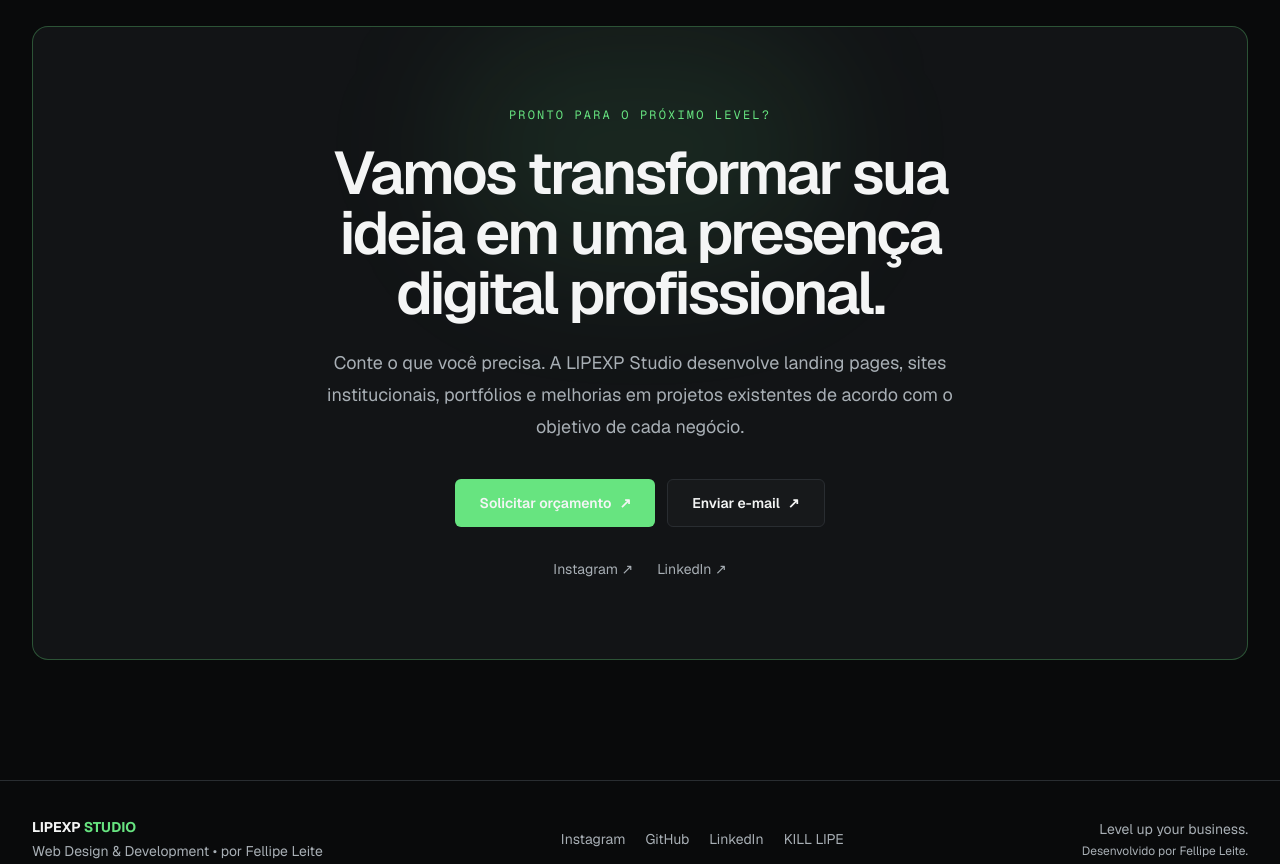
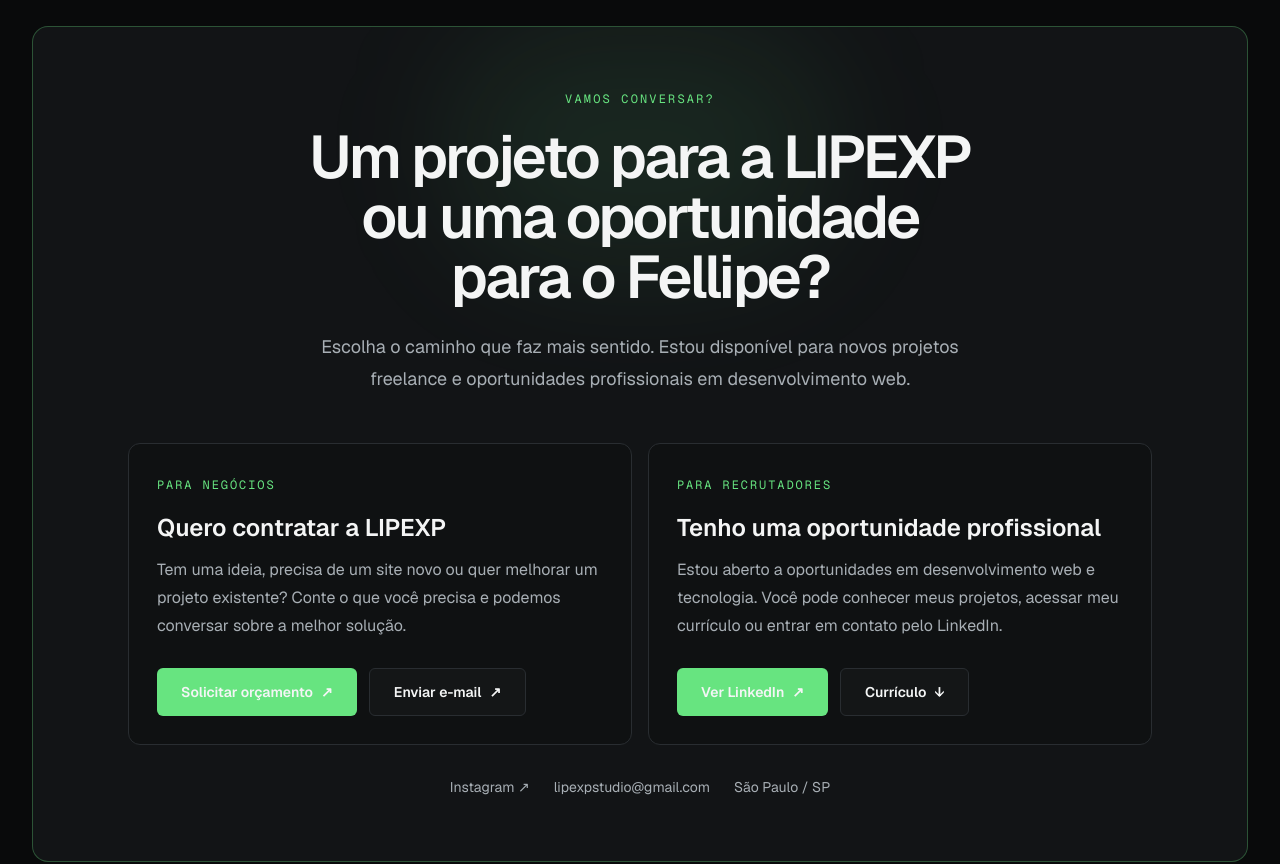
Before and after one commit to killLipe17/portfolio, a Next.js app: page / in a window 1280 px wide. Shown: the part 6780-7644 px from the top of the page. Built offline with nearby package versions, Linux system fonts and the light colour scheme.

Commit message:
feat: melhora secao de contato

```diff
--- a/components/home/contact-section.tsx
+++ b/components/home/contact-section.tsx
@@ -8,28 +8,46 @@
   return (
     <section id="contato" className="section-spacing border-t border-border">
       <div className="section-container">
-        <div className="relative overflow-hidden rounded-2xl border border-accent/30 bg-surface px-6 py-16 text-center sm:px-12 sm:py-20">
+        <div className="relative overflow-hidden rounded-2xl border border-accent/30 bg-surface px-6 py-14 sm:px-10 sm:py-16">
           <div
             className="absolute left-1/2 top-0 -z-0 h-60 w-96 -translate-x-1/2 rounded-full bg-accent/[0.09] blur-3xl"
             aria-hidden="true"
           />
 
-          <div className="relative z-10 mx-auto max-w-3xl">
+          <div className="relative z-10 mx-auto max-w-5xl">
+            <div className="mx-auto max-w-3xl text-center">
               <p className="section-eyebrow">
-              Pronto para o próximo level?
+                Vamos conversar?
               </p>
 
               <h2 className="mt-5 text-balance text-4xl font-semibold tracking-[-0.045em] sm:text-6xl">
-              Vamos transformar sua ideia em uma presença digital profissional.
+                Um projeto para a LIPEXP ou uma oportunidade para o Fellipe?
               </h2>
 
               <p className="mx-auto mt-6 max-w-2xl text-lg leading-8 text-muted">
-              Conte o que você precisa. A LIPEXP Studio desenvolve landing
-              pages, sites institucionais, portfólios e melhorias em projetos
-              existentes de acordo com o objetivo de cada negócio.
+                Escolha o caminho que faz mais sentido. Estou disponível para
+                novos projetos freelance e oportunidades profissionais em
+                desenvolvimento web.
+              </p>
+            </div>
+
+            <div className="mt-12 grid gap-4 md:grid-cols-2">
+              <article className="rounded-xl border border-border bg-background/30 p-6 sm:p-7">
+                <span className="font-mono text-xs uppercase tracking-[0.16em] text-accent">
+                  Para negócios
+                </span>
+
+                <h3 className="mt-4 text-2xl font-semibold">
+                  Quero contratar a LIPEXP
+                </h3>
+
+                <p className="mt-3 leading-7 text-muted">
+                  Tem uma ideia, precisa de um site novo ou quer melhorar um
+                  projeto existente? Conte o que você precisa e podemos
+                  conversar sobre a melhor solução.
                 </p>
 
-            <div className="mt-9 flex flex-col justify-center gap-3 sm:flex-row">
+                <div className="mt-7 flex flex-col gap-3 sm:flex-row">
                   <a
                     href="https://wa.me/5511914442908"
                     target="_blank"
@@ -48,6 +66,46 @@
                     <span aria-hidden="true">↗</span>
                   </a>
                 </div>
+              </article>
+
+              <article className="rounded-xl border border-border bg-background/30 p-6 sm:p-7">
+                <span className="font-mono text-xs uppercase tracking-[0.16em] text-accent">
+                  Para recrutadores
+                </span>
+
+                <h3 className="mt-4 text-2xl font-semibold">
+                  Tenho uma oportunidade profissional
+                </h3>
+
+                <p className="mt-3 leading-7 text-muted">
+                  Estou aberto a oportunidades em desenvolvimento web e
+                  tecnologia. Você pode conhecer meus projetos, acessar meu
+                  currículo ou entrar em contato pelo LinkedIn.
+                </p>
+
+                <div className="mt-7 flex flex-col gap-3 sm:flex-row">
+                  <a
+                    href="https://www.linkedin.com/in/fellipe-leite-4412a3377/"
+                    target="_blank"
+                    rel="noreferrer"
+                    className={primaryButton}
+                  >
+                    Ver LinkedIn
+                    <span aria-hidden="true">↗</span>
+                  </a>
+
+                  <a
+                    href="/curriculo-fellipe-leite.pdf"
+                    target="_blank"
+                    rel="noreferrer"
+                    className={secondaryButton}
+                  >
+                    Currículo
+                    <span aria-hidden="true">↓</span>
+                  </a>
+                </div>
+              </article>
+            </div>
 
             <div className="mt-8 flex flex-wrap justify-center gap-x-6 gap-y-3 text-sm text-muted">
               <a
@@ -60,13 +118,13 @@
               </a>
 
               <a
-                href="https://www.linkedin.com/in/fellipe-leite-4412a3377/"
-                target="_blank"
-                rel="noreferrer"
+                href="mailto:lipexpstudio@gmail.com"
                 className="transition hover:text-accent"
               >
-                LinkedIn <span aria-hidden="true">↗</span>
+                lipexpstudio@gmail.com
               </a>
+
+              <span>São Paulo / SP</span>
             </div>
           </div>
         </div>
```
Lines whose indentation alone changed are shown as unchanged.
